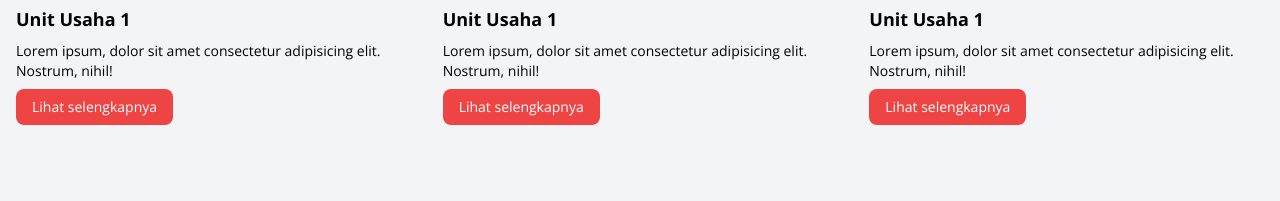
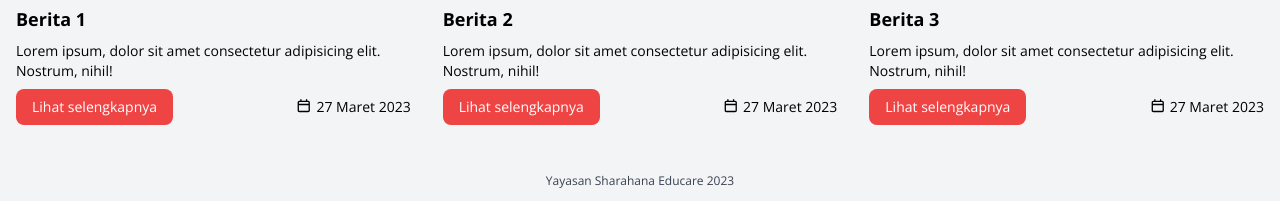
Before and after one commit to kanglerian/template-yasha, a plain HTML site: page index.html in a window 1280 px wide. Shown: the part 1407-1608 px from the top of the page. Before the commit the page ends 1548 px from the top, so only its background shows below. Drawn offline with nearby package versions, Linux system fonts and the light colour scheme.

Commit message:
add footer

```diff
--- a/index.html
+++ b/index.html
@@ -239,32 +239,45 @@
             <div class="w-full md:w-1/3">
                 <div class="space-y-2 p-4 bg-gray-100 md:hover:bg-gray-200 rounded-lg">
                     <img src="./images/header/kelas.jpg" alt="" class="rounded-lg">
-                    <h2 class="text-lg font-bold">Unit Usaha 1</h2>
+                    <h2 class="text-lg font-bold">Berita 1</h2>
                     <p class="text-sm">Lorem ipsum, dolor sit amet consectetur adipisicing elit. Nostrum, nihil!</p>
+                    <div class="flex justify-between items-center gap-2">
                         <button class="bg-red-500 hover:bg-red-600 px-4 py-2 rounded-lg text-sm text-white">Lihat
                             selengkapnya</button>
+                        <span class="text-sm"><i class="fa-regular fa-calendar"></i> 27 Maret 2023</span>
+                    </div>
                 </div>
             </div>
             <div class="w-full md:w-1/3">
                 <div class="space-y-2 p-4 bg-gray-100 md:hover:bg-gray-200 rounded-lg">
                     <img src="./images/header/kelas.jpg" alt="" class="rounded-lg">
-                    <h2 class="text-lg font-bold">Unit Usaha 1</h2>
+                    <h2 class="text-lg font-bold">Berita 2</h2>
                     <p class="text-sm">Lorem ipsum, dolor sit amet consectetur adipisicing elit. Nostrum, nihil!</p>
+                    <div class="flex justify-between items-center gap-2">
                         <button class="bg-red-500 hover:bg-red-600 px-4 py-2 rounded-lg text-sm text-white">Lihat
                             selengkapnya</button>
+                        <span class="text-sm"><i class="fa-regular fa-calendar"></i> 27 Maret 2023</span>
+                    </div>
                 </div>
             </div>
             <div class="w-full md:w-1/3">
                 <div class="space-y-2 p-4 bg-gray-100 md:hover:bg-gray-200 rounded-lg">
                     <img src="./images/header/kelas.jpg" alt="" class="rounded-lg">
-                    <h2 class="text-lg font-bold">Unit Usaha 1</h2>
+                    <h2 class="text-lg font-bold">Berita 3</h2>
                     <p class="text-sm">Lorem ipsum, dolor sit amet consectetur adipisicing elit. Nostrum, nihil!</p>
+                    <div class="flex justify-between items-center gap-2">
                         <button class="bg-red-500 hover:bg-red-600 px-4 py-2 rounded-lg text-sm text-white">Lihat
                             selengkapnya</button>
+                        <span class="text-sm"><i class="fa-regular fa-calendar"></i> 27 Maret 2023</span>
+                    </div>
                 </div>
             </div>
         </div>
     </section>
+    <!-- Footer -->
+    <footer class="py-3">
+        <p class="text-center text-xs text-gray-700">Yayasan Sharahana Educare 2023</p>
+    </footer>
     <script src="./js/all.min.js"></script>
     <script src="./js/flowbite.min.js"></script>
     <script src="./js/swiper-element-bundle.min.js"></script>
```
Also changed, not shown: css/app.css. Lines whose indentation alone changed are shown as unchanged.
